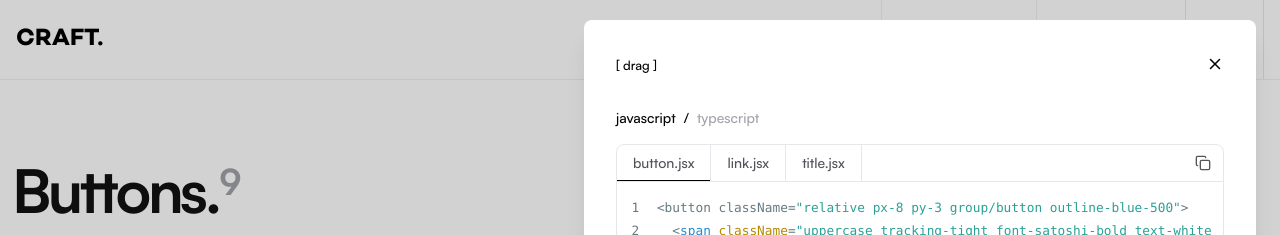
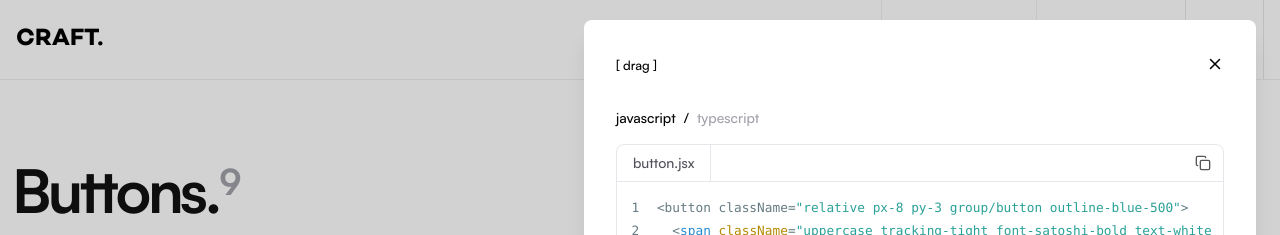
Before and after one commit to Jeff-Maina/craft, a Next.js app: page /elements/buttons in a window 1280 px wide. Both pictures are taken after a click on the button 724 px from the left and 711 px from the top of the page. Shown: the top 235 px of the page. Built offline with nearby package versions, Linux system fonts and the light colour scheme.

Commit message:
Fix tab indicator optional rendering logic.

```diff
--- a/src/app/(pages)/elements/buttons/(examples)/button_001/codeblock.tsx
+++ b/src/app/(pages)/elements/buttons/(examples)/button_001/codeblock.tsx
@@ -22,46 +22,4 @@ const button: component = {
   label: "button",
 };
 
-const link: component = {
-  javascript: `<link className="relative px-8 py-3 group/button outline-blue-500">
-  <span className="uppercase tracking-tight font-satoshi-bold text-white group-hover/button:text-black transition-colors duration-300">
-    confirm
-  </span>
-  <div className="absolute -z-10 inset-0 w-full h-full bg-[#2a2a2a] opacity-1 group-hover/button:opacity-0 scale-100 group-hover/button:scale-0 transition-all duration-300"></div>
-  <div className="absolute -z-[5] inset-0 w-full h-full border border-[#2a2a2a] scale-125 opacity-0 group-hover/button:scale-100 group-active/button:scale-105 group-hover/button:opacity-100 transition-all duration-300"></div>
-</link>`,
-  typescript: `<link className="relative px-8 py-3 group/button outline-blue-500">
-  <span className="uppercase tracking-tight font-satoshi-bold text-white group-hover/button:text-black transition-colors duration-300">
-    confirm ts
-  </span>
-  <div className="absolute -z-10 inset-0 w-full h-full bg-[#2a2a2a] opacity-1 group-hover/button:opacity-0 scale-100 group-hover/button:scale-0 transition-all duration-300"></div>
-  <div className="absolute -z-[5] inset-0 w-full h-full border border-[#2a2a2a] scale-125 opacity-0 group-hover/button:scale-100 group-active/button:scale-105 group-hover/button:opacity-100 transition-all duration-300"></div>
-</link>`,
-  label: "link",
-};
-
-const title: component = {
-  javascript: `<link className="relative px-8 py-3 group/button outline-blue-500">
-  <span className="uppercase tracking-tight font-satoshi-bold text-white group-hover/button:text-black transition-colors duration-300">
-    confirm
-  </span>
-  <div className="absolute -z-10 inset-0 w-full h-full bg-[#2a2a2a] opacity-1 group-hover/button:opacity-0 scale-100 group-hover/button:scale-0 transition-all duration-300"></div>
-  <div className="absolute -z-[5] inset-0 w-full h-full border border-[#2a2a2a] scale-125 opacity-0 group-hover/button:scale-100 group-active/button:scale-105 group-hover/button:opacity-100 transition-all duration-300"></div>
-</link>`,
-  typescript: `<link className="relative px-8 py-3 group/button outline-blue-500">
-  <span className="uppercase tracking-tight font-satoshi-bold text-white group-hover/button:text-black transition-colors duration-300">
-    confirm ts
-  </span>
-  <div className="absolute -z-10 inset-0 w-full h-full bg-[#2a2a2a] opacity-1 group-hover/button:opacity-0 scale-100 group-hover/button:scale-0 transition-all duration-300"></div>
-  <div className="absolute -z-[5] inset-0 w-full h-full border border-[#2a2a2a] scale-125 opacity-0 group-hover/button:scale-100 group-active/button:scale-105 group-hover/button:opacity-100 transition-all duration-300"></div>
-  <div className="absolute -z-10 inset-0 w-full h-full bg-[#2a2a2a] opacity-1 group-hover/button:opacity-0 scale-100 group-hover/button:scale-0 transition-all duration-300"></div>
-  <div className="absolute -z-[5] inset-0 w-full h-full border border-[#2a2a2a] scale-125 opacity-0 group-hover/button:scale-100 group-active/button:scale-105 group-hover/button:opacity-100 transition-all duration-300"></div> <div className="absolute -z-10 inset-0 w-full h-full bg-[#2a2a2a] opacity-1 group-hover/button:opacity-0 scale-100 group-hover/button:scale-0 transition-all duration-300"></div>
-  <div className="absolute -z-[5] inset-0 w-full h-full border border-[#2a2a2a] scale-125 opacity-0 group-hover/button:scale-100 group-active/button:scale-105 group-hover/button:opacity-100 transition-all duration-300"></div> <div className="absolute -z-10 inset-0 w-full h-full bg-[#2a2a2a] opacity-1 group-hover/button:opacity-0 scale-100 group-hover/button:scale-0 transition-all duration-300"></div>
-  <div className="absolute -z-[5] inset-0 w-full h-full border border-[#2a2a2a] scale-125 opacity-0 group-hover/button:scale-100 group-active/button:scale-105 group-hover/button:opacity-100 transition-all duration-300"></div> <div className="absolute -z-10 inset-0 w-full h-full bg-[#2a2a2a] opacity-1 group-hover/button:opacity-0 scale-100 group-hover/button:scale-0 transition-all duration-300"></div>
-  <div className="absolute -z-[5] inset-0 w-full h-full border border-[#2a2a2a] scale-125 opacity-0 group-hover/button:scale-100 group-active/button:scale-105 group-hover/button:opacity-100 transition-all duration-300"></div> <div className="absolute -z-10 inset-0 w-full h-full bg-[#2a2a2a] opacity-1 group-hover/button:opacity-0 scale-100 group-hover/button:scale-0 transition-all duration-300"></div>
-  <div className="absolute -z-[5] inset-0 w-full h-full border border-[#2a2a2a] scale-125 opacity-0 group-hover/button:scale-100 group-active/button:scale-105 group-hover/button:opacity-100 transition-all duration-300"></div>
-</link>`,
-  label: "title",
-};
-
-export const tabs = [button, link, title];
+export const tabs = [button];
--- a/src/app/globals.css
+++ b/src/app/globals.css
@@ -62,23 +62,25 @@ body::-webkit-scrollbar {
   background-color: #d6d6d6;
 }
 
-
 .react-syntax-highlighter-line-number {
   margin-right: 5px !important;
 }
 
-
-.no_scrollbar_container::-webkit-scrollbar {
+.custom_scrollbar::-webkit-scrollbar {
   background-color: transparent;
   height: 6px;
   width: 6px !important;
 }
-.no_scrollbar_container::-webkit-scrollbar-thumb {
+.custom_scrollbar::-webkit-scrollbar-thumb {
   background-color: transparent;
   border-radius: 10px;
   transition: all 1s ease;
 }
 
-.no_scrollbar_container:hover::-webkit-scrollbar-thumb {
+.custom_scrollbar:hover::-webkit-scrollbar-thumb {
   background-color: #e9e8e8;
 }
+
+.no_scrollbar::-webkit-scrollbar {
+  display: none !important;
+}
--- a/src/components/codeblock/CodeModal.tsx
+++ b/src/components/codeblock/CodeModal.tsx
@@ -70,7 +70,7 @@ const CodeModal: FC<ModalProps> = ({ modalProps }) => {
               </button>
               <div className="w-full h-10 bg-gradient-to-b from-white via-[#ffffffc4] to-transparent absolute top-3/4"></div>
             </div>
-            <section className="flex flex-col gap-6 md:gap-4 overflow-y-scroll no_scrollbar_container">
+            <section className="flex flex-col gap-6 md:gap-4 overflow-y-scroll custom_scrollbar">
               <Codebox tabs={tabs} closeModal={closeModal} />
               <div className="p-4">
                 <div className="text-sm grid gap-4">
--- a/src/components/codeblock/Codedisplay.tsx
+++ b/src/components/codeblock/Codedisplay.tsx
@@ -44,7 +44,7 @@ const Tab: FC<tabType> = ({
     setTimeout(() => setHasCopied(false), 2500);
   };
 
-  const LabelsList = tabLabels.map((label, index) => {
+  const LabelsList = tabLabels.map((label, index, array) => {
     const isTabActive = index === activeTabIndex;
     return (
       <button
@@ -52,8 +52,8 @@ const Tab: FC<tabType> = ({
         className="text-xs text-zinc-600 md:text-sm py-2 px-4 relative max-w-fit"
       >
         {label}.{isJavaScript ? "jsx" : "tsx"}
-        {isTabActive && (
-          <div className="h-[1px] absolute bottom-0 w-full left-0 max-w-full bg-black"></div>
+        {isTabActive && array.length > 1 && (
+          <div className="h-[1px] absolute bottom-0 w-full left-0 max-w-full bg-zinc-400"></div>
         )}
       </button>
     );
@@ -62,7 +62,7 @@ const Tab: FC<tabType> = ({
   return (
     <section className="w-full h-auto rounded-[0.5rem] border">
       <div className="border-b flex items-center justify-between pr-2">
-        <div className="h-full  max-w-sm flex items-center divide-x border-r">
+        <div className="h-full max-w-[19rem] md:max-w-lg flex items-center divide-x border-r overflow-x-scroll no_scrollbar">
           {LabelsList}
         </div>
 
```
